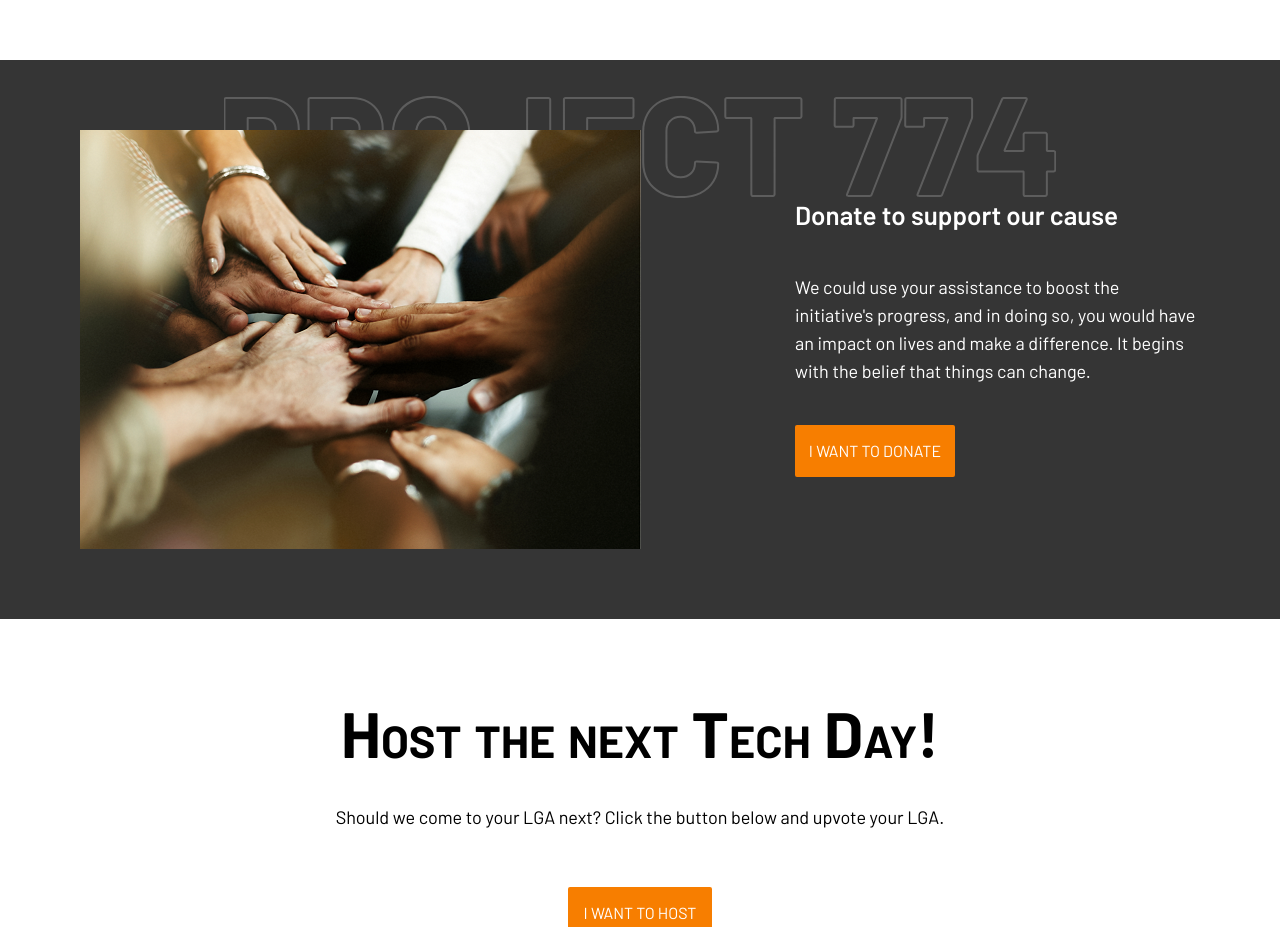
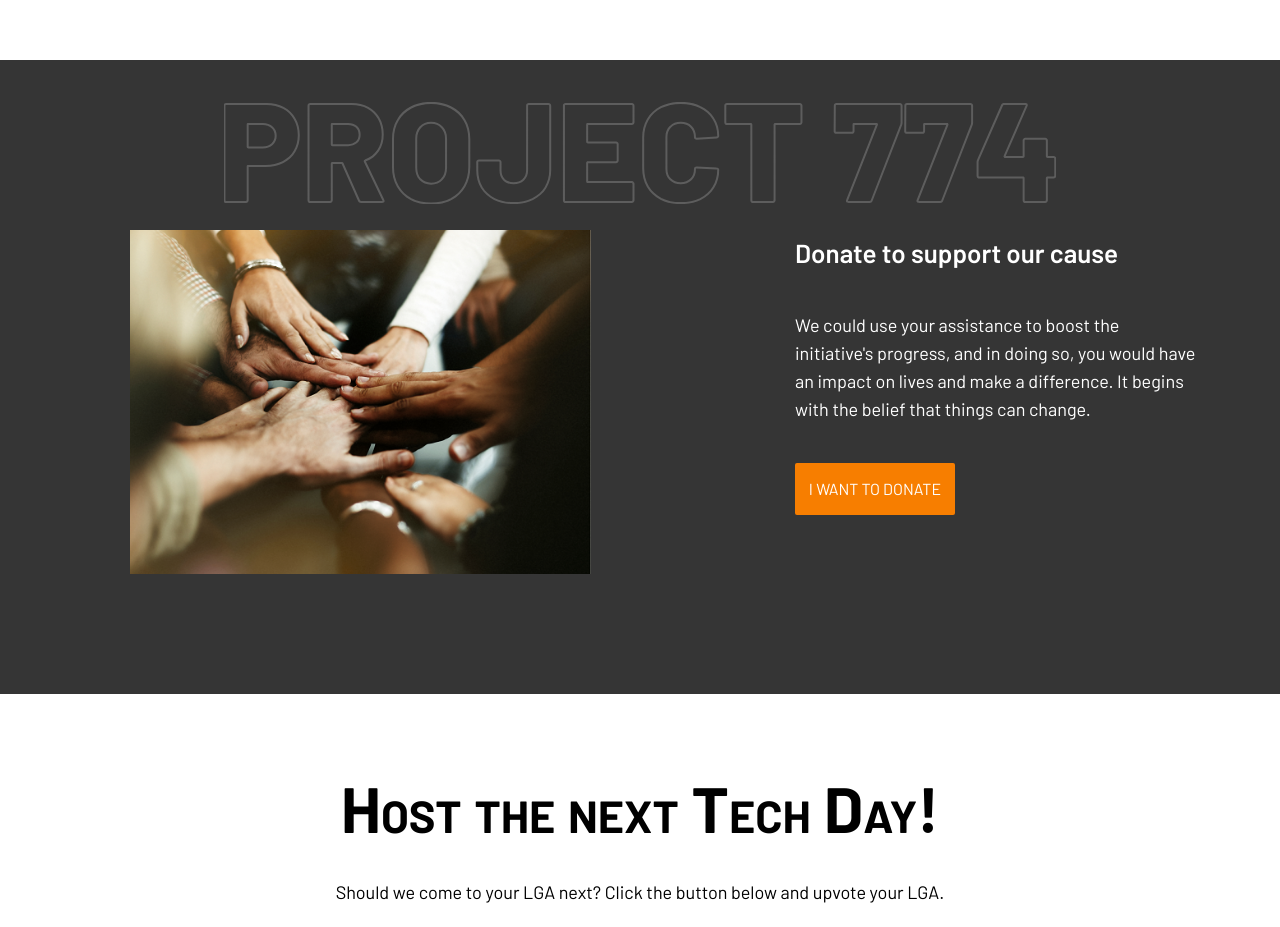
Before and after one commit to geektutor/techday, a Next.js app: page / in a window 1280 px wide. Shown: the part 3300-4227 px from the top of the page. Built offline with nearby package versions, Linux system fonts and the light colour scheme.

Commit message:
Added css to the globals.css file to fixed the donate image

```diff
--- a/src/components/LandingPage/Donate.jsx
+++ b/src/components/LandingPage/Donate.jsx
@@ -8,7 +8,7 @@ function Donate(props) {
     <Container id="donate" className={"bg-techday-grey text-white bg-pr774"}>
       <div className="flex justify-between flex-col lg:flex-row my-[70px] items-center">
         <div data-aos="fade-right">
-          <Image
+          <Image className="donate_img"
             src={donateImg}
             alt="hands of diversed people placed together"
           />
--- a/src/styles/globals.css
+++ b/src/styles/globals.css
@@ -34,3 +34,7 @@ a {
   color: #f77e00;
   font-weight: bold;
 }
+.donate_img {
+    margin-top: 50px;
+    padding: 50px;
+}
```
